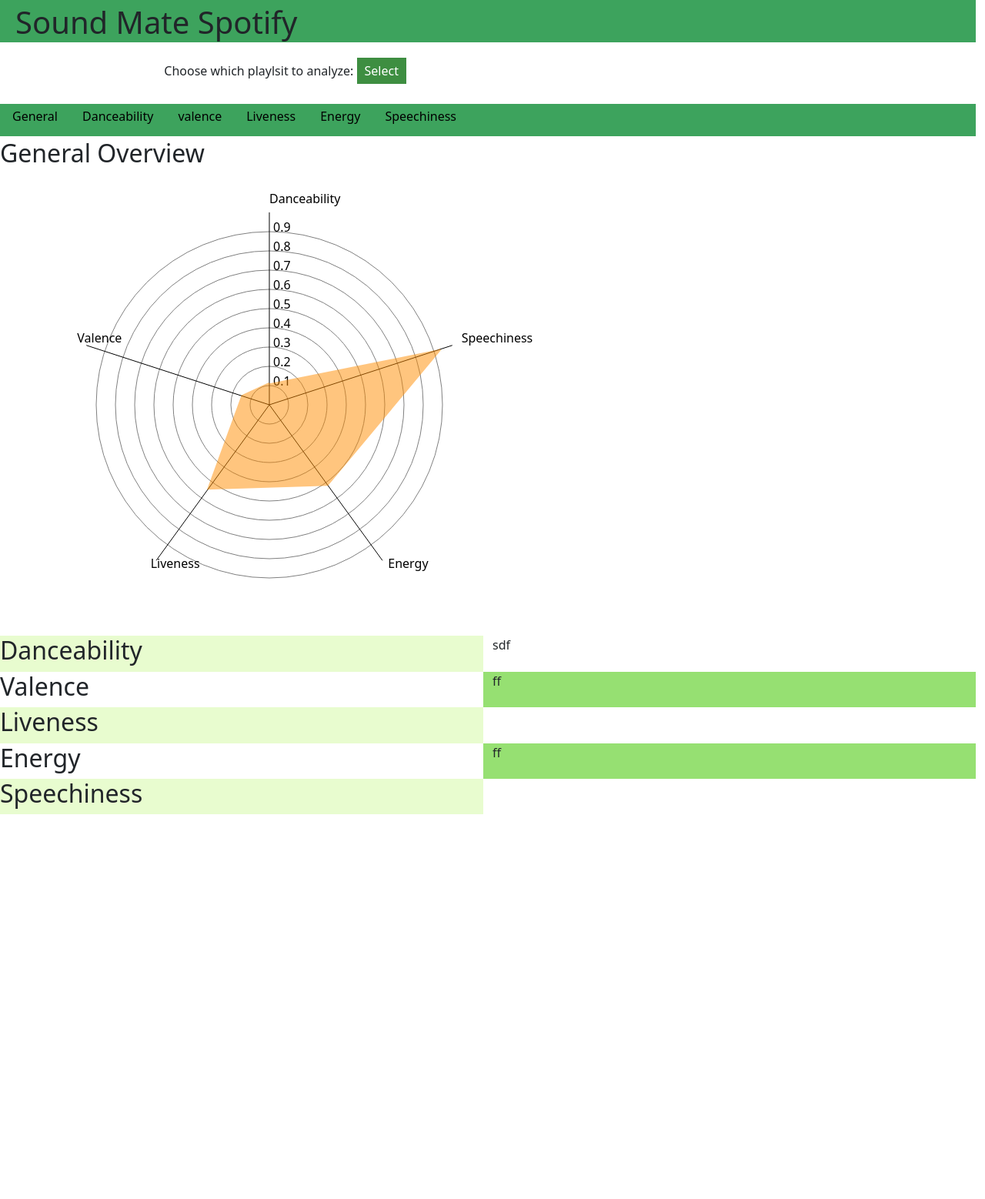
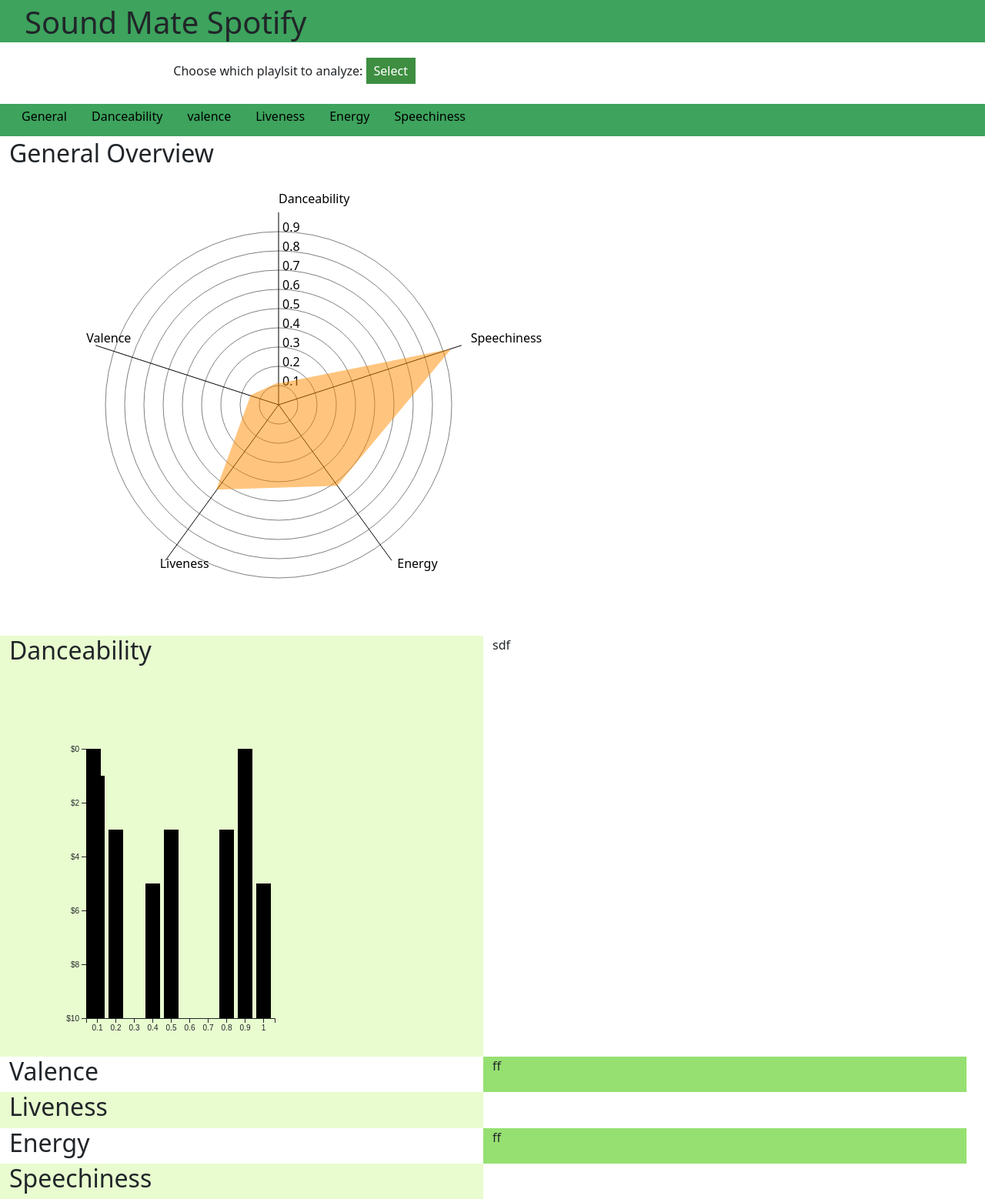
Before and after one commit to cha1hee/CSC353SpotifyFinalProject, a Flask app: template templates/display.html in a window 1280 px wide. Shown: the whole page at 77% size. Before the commit the page ends 1058 px from the top, so only its background shows below. Run offline with Flask 3, Linux system fonts and the light colour scheme; the template is opened without the code that fills it, so the values that code supplies are empty.

Commit message:
barchart??

```diff
--- a/templates/display.html
+++ b/templates/display.html
@@ -15,7 +15,7 @@
   </head>
 
   <body onload()="getPlaylistNames()">
-    <div class="container-gx0">
+    <div class="container-fluid">
       <!-- <div class="row" style="height: 30px;"></div> -->
       <div class="row" id="title"><h1>Sound Mate Spotify</h1></div>
       <div class="row" id="w">
@@ -79,22 +79,23 @@
         </div>
       </div>
     </div>
+    <div id="idforthis"></div>
 
     </body>
 
     <!-- script for spider plot  -->
     <script>
       // example data
-      let data = [];
+      let spiderChartData = [];
       let features = ["Danceability", "Valence", "Liveness", "Energy", "Speechiness"];
       // get the data points and push into data
       for(var i=0; i<1; i++){
           var point={}
           features.forEach(f=> point[f] = 1+Math.random() * 9);
-          data.push(point);
+          spiderChartData.push(point);
       }
 
-      console.log(data)
+      console.log(spiderChartData)
       // setting up svg
       let width = 700;
       let height = 600;
@@ -166,7 +167,7 @@
       let line = d3.line()
           .x(d => d.x)
           .y(d => d.y);
-      let colors = ["darkorange", "gray", "nave"];
+      let colors = ["darkorange"];
 
       function getPathCoordinates(data_point){
           let coordinates = [];
@@ -179,7 +180,7 @@
       }
       // draw path between data points
       svg.selectAll("path")
-          .data(data)
+          .data(spiderChartData)
           .join(
               enter => enter.append("path")
                   .datum(d => getPathCoordinates(d))
@@ -193,7 +194,64 @@
   </script>
 
   <!-- script for barchart -->
+  <script>
+    var dataset1 = [1,3,4,5,3,2,0,3,0,5] // this data set changes
 
+    let danceabilityWidth = 350;
+    let danceabilityHeight = 500;
+    let danceabilitySvg = d3.select("#d1").append("svg")
+        .attr("width", danceabilityWidth)
+        .attr("height", danceabilityHeight);
+
+        var xScale = d3.scaleBand().domain(d3.range(dataset1.length)).rangeRound([0,danceabilityWidth*.7]).paddingInner(0.2);
+        // yScale = d3.scaleLinear().range([(danceabilityHeight*.7), 0]);
+        var yScale = d3.scaleLinear().domain([0, d3.max(dataset1)]).range([0, danceabilityHeight*0.7]);
+
+    // var xScale = d3.scaleBand().range([0, danceabilityWidth*.7]).padding(0.3),
+
+
+    var g = danceabilitySvg.append("g")
+            .attr("transform", "translate(" + 100 + "," + 100 + ")");
+
+
+        xScale.domain([0.1, 0.2, 0.3, 0.4, 0.5, 0.6, 0.7, 0.8, 0.9, 1]);
+        yScale.domain([0, 10]); //domain should depend on input
+
+        g.append("g")
+         .attr("transform", "translate(0," + (danceabilityHeight*.7) + ")")
+         .call(d3.axisBottom(xScale).tickFormat(function(d){
+           return d;
+         })
+         );
+
+        g.append("g")
+         .call(d3.axisLeft(yScale).tickFormat(function(d){
+             return "$" + d;
+         }).ticks(4));
+
+
+         g.selectAll(".bar")
+          .data(dataset1)
+          .enter()
+          .append("rect")
+          .attr("class", "bar")
+          .attr("x", function(d,i){i= (i+1) * .1; return xScale(i); })
+          .attr("y", function(d){return yScale(d); })
+          .attr("width", xScale.bandwidth())
+          .attr("height", function(d) { return (danceabilityHeight*.7) - yScale(d); })
+
+
+
+
+      //  g.selectAll(".bar")
+      //    .data(dataset1)
+      //    .enter().append("rect")
+      //    .attr("class", "bar")
+      //    .attr("x", function(d) { return xScale(d); })
+      //    .attr("y", function(d) { return yScale(d); })
+      //    .attr("width", xScale.bandwidth())
+      //    .attr("height", function(d) { return (danceabilityHeight*.7) - yScale(d); });
+    </script>
 
     <script>
       function getPlaylistNames() {
```
